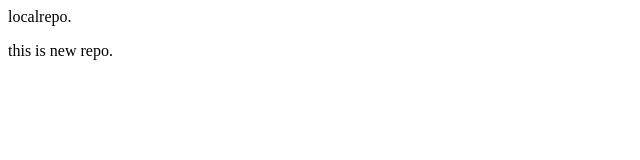
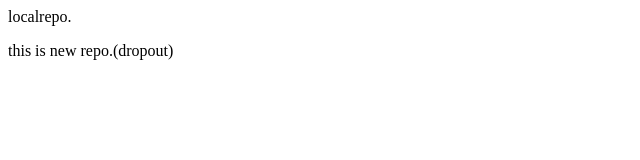
Before and after one commit to Jatin-Singroha/localrepo, a plain HTML site: page index.html in a window 1280 px wide. Shown: the full height of the page, 0-640 px from the left. Drawn offline with Linux system fonts and the light colour scheme.

Commit message:
add dropout

```diff
--- a/index.html
+++ b/index.html
@@ -1,2 +1,2 @@
 <p>localrepo.</p>
-<p>this is new repo.</p>
+<p>this is new repo.(dropout)</p>
```
